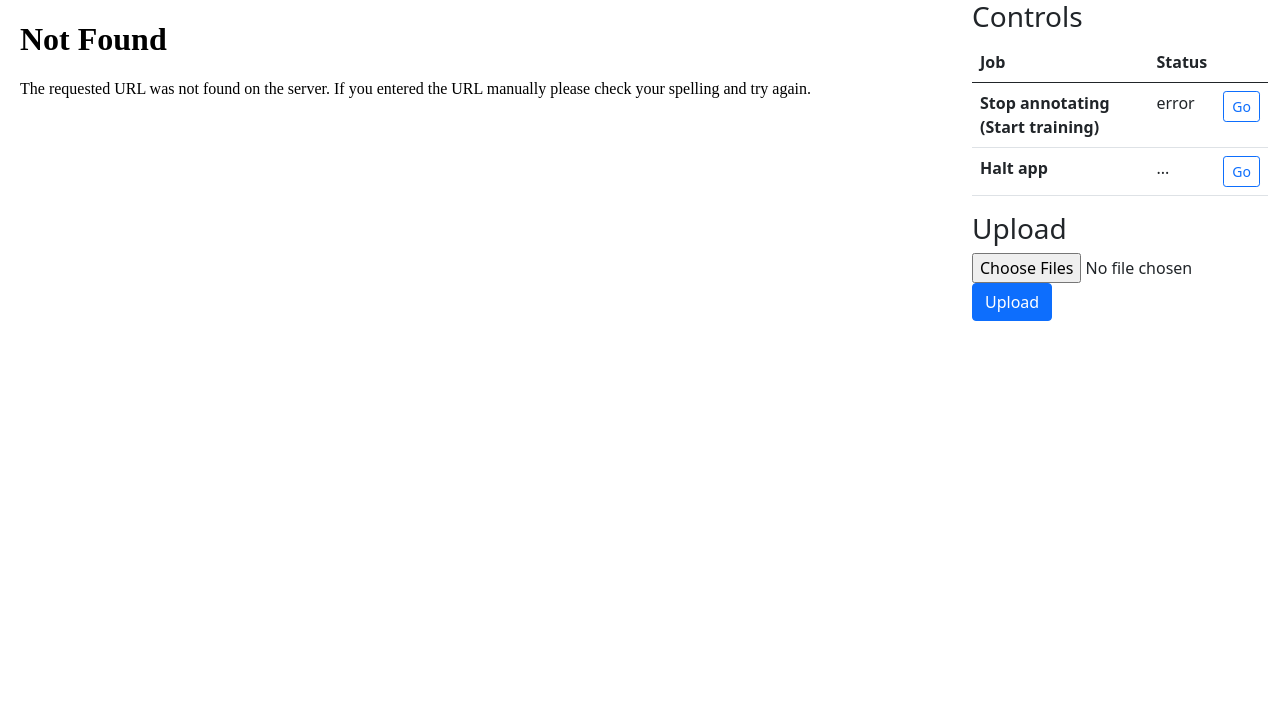
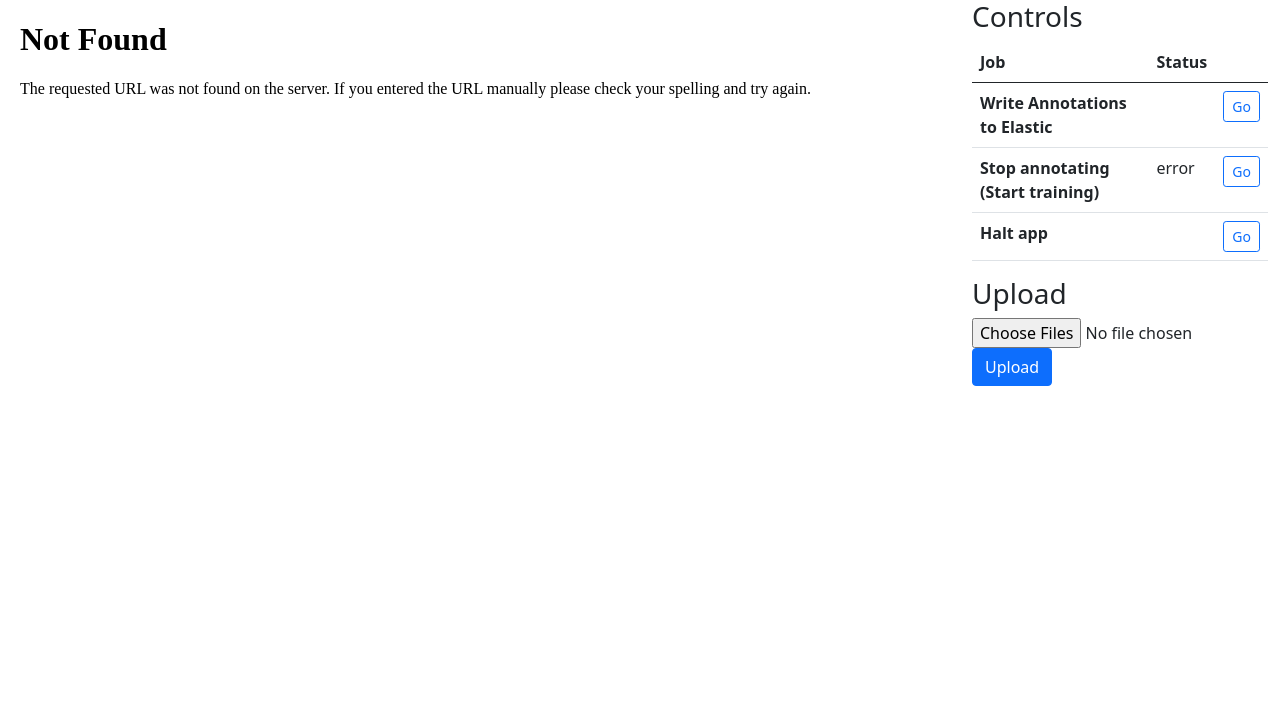
Before and after one commit to BobWatson/concept_miner_elastic, a Flask app: page /home.html in a window 1280 px wide. Shown: the top 719 px of the page. Run offline with Flask 2, Linux system fonts and the light colour scheme; parts of the project's set-up code (start-up, migrations or seed data) failed here and were passed over; some libraries are stand-ins or nearby versions.

Commit message:
Added annotation write to db w/o training

```diff
--- a/app/web/templates/home.html
+++ b/app/web/templates/home.html
@@ -29,17 +29,30 @@
             </thead>
             <tbody>
               <tr>
+                <th scope="row">Write Annotations to Elastic</th>
+                <td></td>
+                <td>
+                  <div class="btn-group btn-group-sm" role="group">
+                    <button type="button" class="btn btn-outline-primary" onclick="send_event('prodigy.write_annotations_to_elastic')">Go</button>
+
+
+                  </div>
+                </td>
+              </tr>
+              <tr>
                 <th scope="row">Stop annotating (Start training)</th>
                 <td id="prodigy_status">...</td>
                 <td>
                   <div class="btn-group btn-group-sm" role="group">
                     <button type="button" class="btn btn-outline-primary" onclick="send_event('prodigy.stop')">Go</button>
+
+
                   </div>
                 </td>
               </tr>
               <tr>
                 <th scope="row">Halt app</th>
-                <td>...</td>
+                <td></td>
                 <td>
                   <div class="btn-group btn-group-sm" role="group">
                     <button type="button" class="btn btn-outline-primary" onclick="send_event('app.halt')">Go</button>
--- a/app/web/web.py
+++ b/app/web/web.py
@@ -182,6 +182,10 @@ def read_annotations_into_elastic():
 
             em.update(line_dict, id)
 
+@ee.on("prodigy.write_annotations_to_elastic")
+def write_annotations_to_elastic():
+    prodigy.db_out(output_dir=cfg['folders']['output'])
+    ee.emit("prodigy.db_written")
 
 @app.before_first_request
 def main():
```
